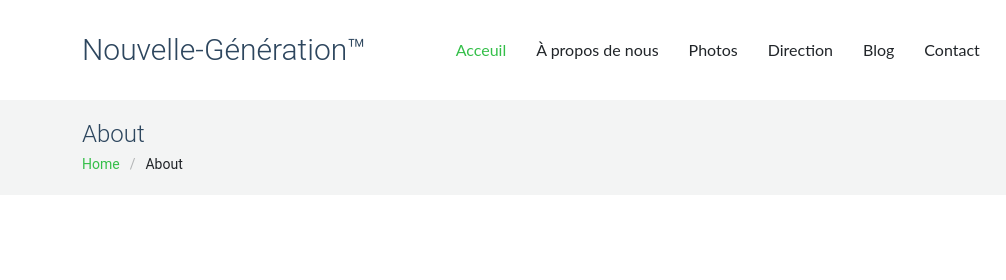
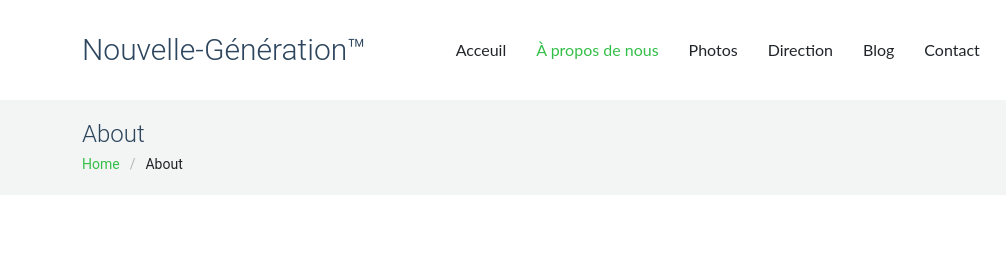
Before and after one commit to 77foster/ministere_ng, a plain HTML site: page RDC Kinshasa/about.html in a window 1280 px wide. Shown: the top 280 px of the page, 0-1006 px from the left. Drawn offline with Linux system fonts and the light colour scheme; files whose address does not match are found by name; a web font is replaced by a local one.

Commit message:
Update about.html

```diff
--- a/RDC Kinshasa/about.html
+++ b/RDC Kinshasa/about.html
@@ -49,8 +49,8 @@
 
       <nav id="navmenu" class="navmenu">
         <ul>
-          <li><a href="index.html" class="active">Acceuil</a></li>
-          <li><a href="about.html">À propos de nous</a></li>
+          <li><a href="index.html" >Acceuil</a></li>
+          <li><a href="about.html"class="active">À propos de nous</a></li>
           <li><a href="portfolio.html">Photos</a></li>
           <li><a href="team.html">Direction</a></li>
           <li><a href="blog.html">Blog</a></li>
```
